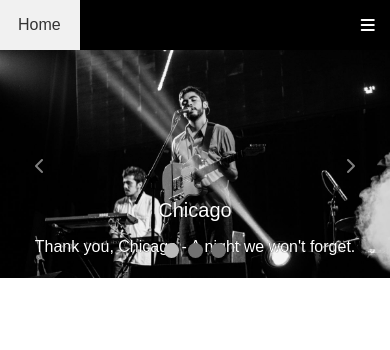
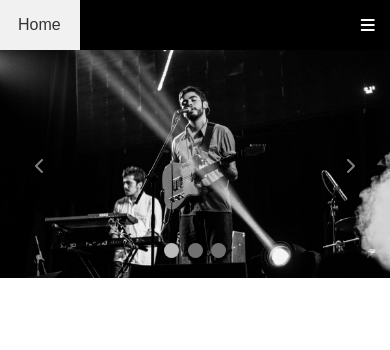
Before and after one commit to nguyenquanghuy1999/TheBandResponsive, a plain HTML site: page index.html in a window 390 px wide. Shown: the top 350 px of the page. Drawn offline with Linux system fonts and the light colour scheme.

Commit message:
complete

```diff
--- a/assets/css/responsive.css
+++ b/assets/css/responsive.css
@@ -96,26 +96,19 @@
         margin: 28px 0 10px;
     }
 
-
-
     .tour-buy {
         padding: 0 15px;
     }
 
+    .slide-content-title,
+    .slide-content-description {
+        display: none;
 
-    .slide-content-title {
-        font-size: 20px;
-        margin-top: 15px;
     }
 
     .slide-prev,
     .slide-next {
         width: 80px;
-    }
-
-    .slide-content-description {
-        margin-top: 16px;
-        padding: 0 6%;
     }
 
     .btn-slide-icon {
```
